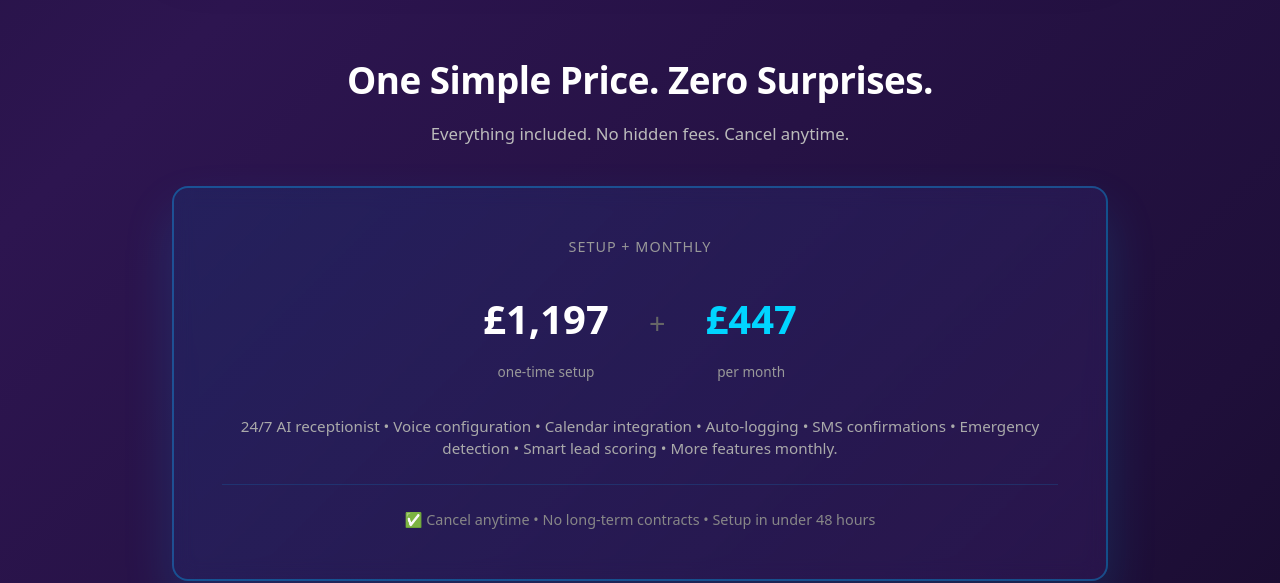
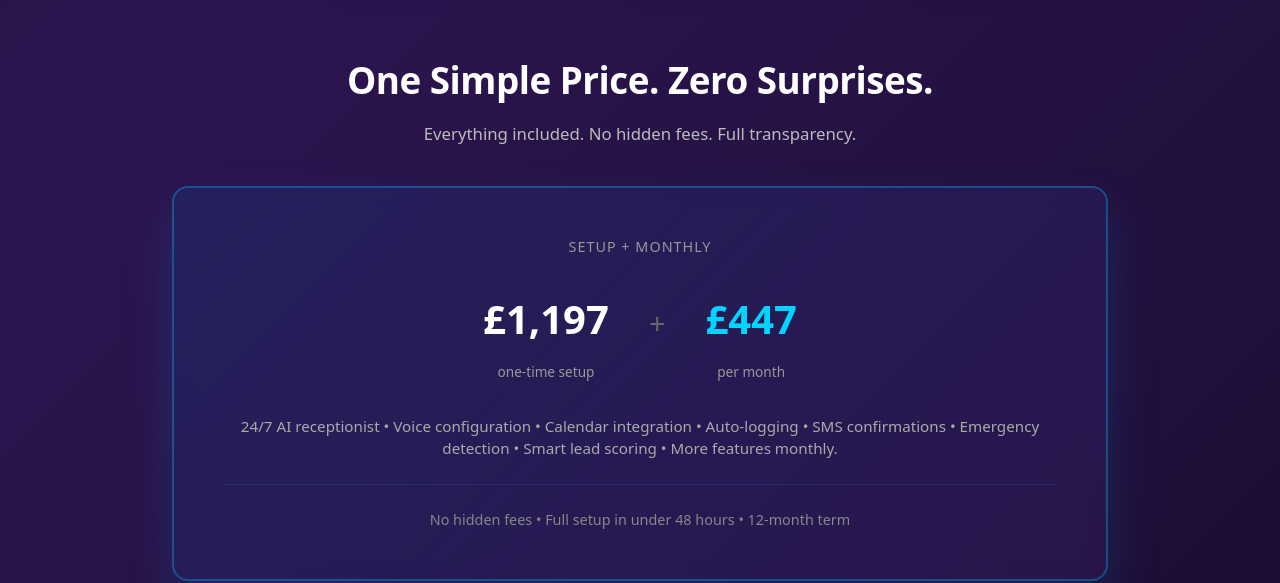
Before and after one commit to razzamond10/tradesai-operator-, a Next.js app: page / in a window 1280 px wide. Shown: the part 3880-4463 px from the top of the page. Built offline with nearby package versions, Linux system fonts and the light colour scheme.

Commit message:
Fix: Remove false contract claims from pricing. Changed 'Cancel anytime' to 'Full transparency' in subtitle. Changed pricing note to 'No hidden fees • Full setup in under 48 hours • 12-month term' (honest). Pricing section now truthful - 12-month term is clearly stated.

```diff
--- a/app/page.tsx
+++ b/app/page.tsx
@@ -177,7 +177,7 @@ export default function Landing() {
       <section style={{ padding: '3.5rem 2rem', maxWidth: '1000px', margin: '0 auto', position: 'relative', zIndex: 5 }}>
         <div style={{ textAlign: 'center', marginBottom: '2.5rem' }}>
           <h2 style={{ fontSize: '2.3rem', fontWeight: '800', marginBottom: '0.8rem', letterSpacing: '-0.5px' }}>One Simple Price. Zero Surprises.</h2>
-          <p style={{ color: '#bbb', fontSize: '1.05rem' }}>Everything included. No hidden fees. Cancel anytime.</p>
+          <p style={{ color: '#bbb', fontSize: '1.05rem' }}>Everything included. No hidden fees. Full transparency.</p>
         </div>
         <div style={{ padding: '3rem', background: 'linear-gradient(135deg, rgba(0,100,180,0.15) 0%, rgba(100,60,180,0.15) 100%)', border: '2px solid rgba(0,180,255,0.35)', borderRadius: '16px', textAlign: 'center', backdropFilter: 'blur(10px)', boxShadow: '0 25px 50px rgba(0,180,255,0.15)' }}>
           <p style={{ fontSize: '0.9rem', color: '#999', marginBottom: '2rem', letterSpacing: '1px' }}>SETUP + MONTHLY</p>
@@ -187,7 +187,7 @@ export default function Landing() {
             <div><p style={{ fontSize: '2.5rem', fontWeight: '800', margin: 0, color: '#00d4ff' }}>£447</p><p style={{ fontSize: '0.85rem', color: '#999', margin: '0.8rem 0 0 0' }}>per month</p></div>
           </div>
           <p style={{ color: '#aaa', fontSize: '0.95rem', margin: '0 0 1.5rem 0' }}>24/7 AI receptionist • Voice configuration • Calendar integration • Auto-logging • SMS confirmations • Emergency detection • Smart lead scoring • More features monthly.</p>
-          <p style={{ color: '#888', fontSize: '0.9rem', margin: 0, paddingTop: '1.5rem', borderTop: '1px solid rgba(0,180,255,0.15)' }}>✅ Cancel anytime • No long-term contracts • Setup in under 48 hours</p>
+          <p style={{ color: '#888', fontSize: '0.9rem', margin: 0, paddingTop: '1.5rem', borderTop: '1px solid rgba(0,180,255,0.15)' }}>No hidden fees • Full setup in under 48 hours • 12-month term</p>
         </div>
       </section>
 
```
